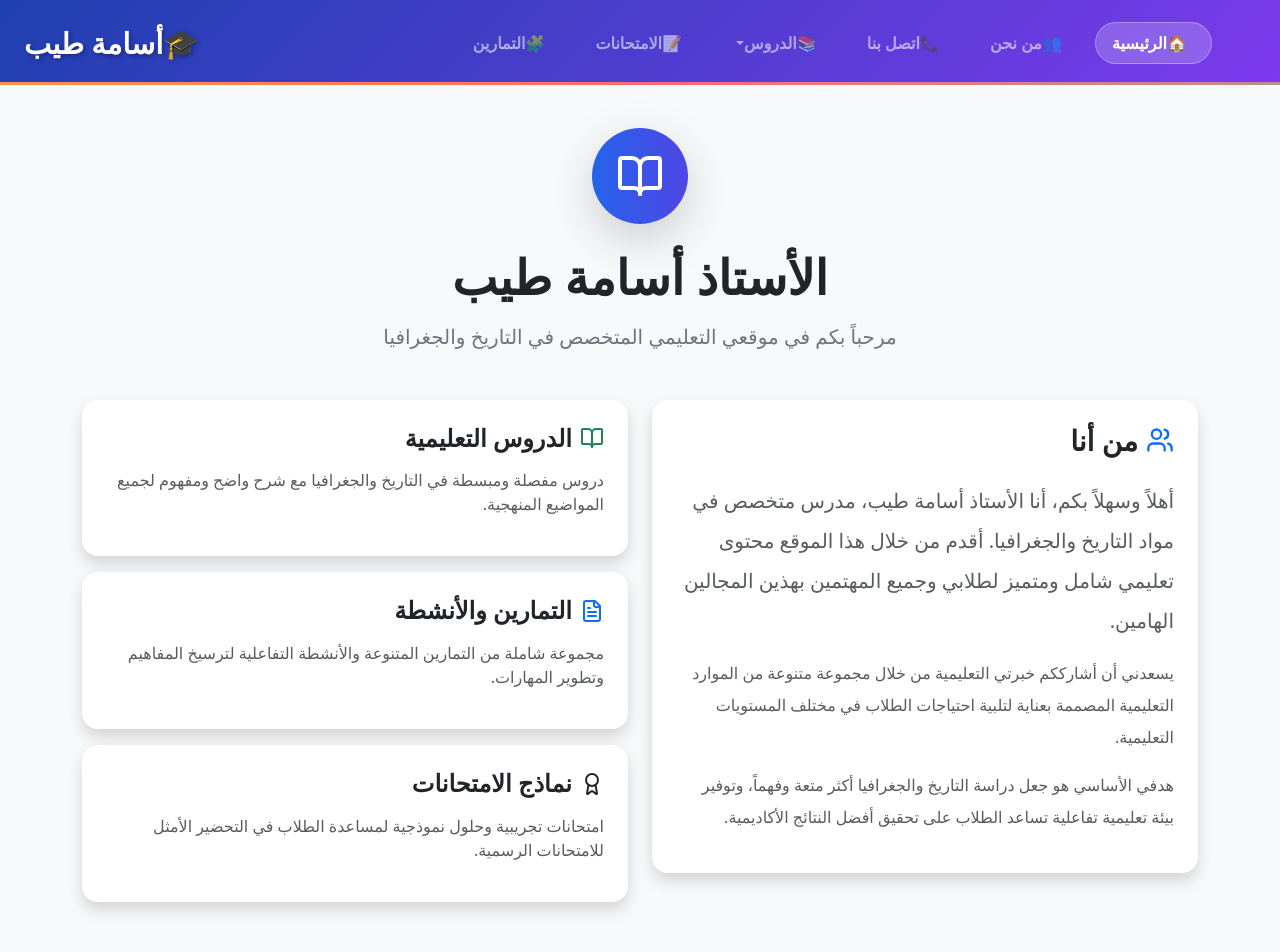
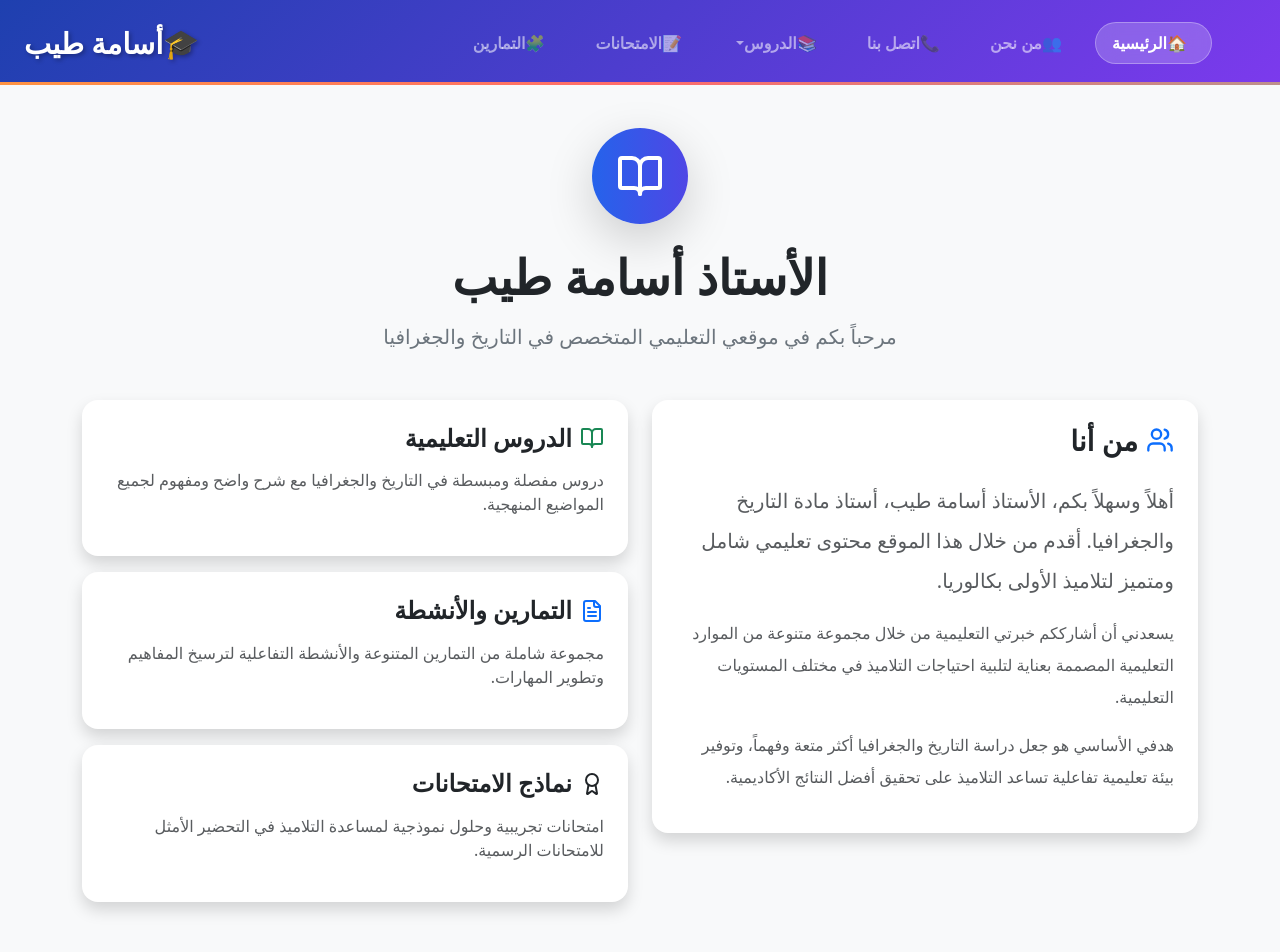
Before and after one commit to bakirmohammed1234/Platform_Education, a React (Vite) app: page /About in a window 1280 px wide. Shown: the top 952 px of the page. Built offline with nearby package versions, Linux system fonts and the light colour scheme; no server answers.

Commit message:
maintenace

```diff
--- a/src/pages/About.jsx
+++ b/src/pages/About.jsx
@@ -28,16 +28,16 @@ const About = () => {
               </h2>
               <div className="text-muted lh-lg">
                 <p className="fs-5">
-                  أهلاً وسهلاً بكم، أنا الأستاذ أسامة طيب، مدرس متخصص في مواد التاريخ والجغرافيا.
-                  أقدم من خلال هذا الموقع محتوى تعليمي شامل ومتميز لطلابي وجميع المهتمين بهذين المجالين الهامين.
+                  أهلاً وسهلاً بكم،  الأستاذ أسامة طيب، أستاذ مادة التاريخ والجغرافيا.
+                  أقدم من خلال هذا الموقع محتوى تعليمي شامل ومتميز لتلاميذ الأولى بكالوريا.
                 </p>
                 <p>
                   يسعدني أن أشارككم خبرتي التعليمية من خلال مجموعة متنوعة من الموارد التعليمية المصممة
-                  بعناية لتلبية احتياجات الطلاب في مختلف المستويات التعليمية.
+                  بعناية لتلبية احتياجات التلاميذ في مختلف المستويات التعليمية.
                 </p>
                 <p>
                   هدفي الأساسي هو جعل دراسة التاريخ والجغرافيا أكثر متعة وفهماً، وتوفير بيئة تعليمية
-                  تفاعلية تساعد الطلاب على تحقيق أفضل النتائج الأكاديمية.
+                  تفاعلية تساعد التلاميذ على تحقيق أفضل النتائج الأكاديمية.
                 </p>
               </div>
             </div>
@@ -71,7 +71,7 @@ const About = () => {
                 نماذج الامتحانات
               </h3>
               <p className="text-muted">
-                امتحانات تجريبية وحلول نموذجية لمساعدة الطلاب في التحضير الأمثل للامتحانات الرسمية.
+                امتحانات تجريبية وحلول نموذجية لمساعدة التلاميذ في التحضير الأمثل للامتحانات الرسمية.
               </p>
             </div>
           </div>
--- a/src/pages/Contact.jsx
+++ b/src/pages/Contact.jsx
@@ -93,7 +93,7 @@ const Contact = () => {
                     <div className="bg-secondary text-white p-2 rounded ms-2">
                       <MapPin size={20} />
                     </div>
-                    <span className="fw-medium text-dark">المغرب، الرباط</span>
+                    <span className="fw-medium text-dark">المغرب، الدار البيضاء</span>
                   </div>
                   <div className="d-flex align-items-center">
                     <div className="bg-warning text-white p-2 rounded ms-2">
--- a/src/pages/courses/CoursesTable.jsx
+++ b/src/pages/courses/CoursesTable.jsx
@@ -182,18 +182,19 @@ const CoursesTable = ({title,courseList=[]}) => {
                         #
                       </th>
                       <th className="py-4 px-4 fw-bold" style={{ width: '50%' }}>
-                        📖 عنوان الدورة
+                        📖 عنوان الدرس
                       </th>
                      <th className="py-4 px-4 fw-bold text-center" style={{ borderRadius: '0 15px 0 0', width: '25%' }}>
                         📄 ملف PDF
                       </th>
                       <th className="py-4 px-4 fw-bold text-center" style={{ borderRadius: '0 15px 0 0', width: '25%' }}>
-                        📄 المصتلحات                      </th>
+                        📄 المصطلحات                    </th>
 
                         {
                           currentUser?(<th className="py-4 px-4 fw-bold text-center" style={{ borderRadius: '0 15px 0 0', width: '25%' }}>
                         📄 التحكم                  </th>):<></>
                         }
+
 
                     </tr>
                   </thead>
--- a/src/pages/examens/ExamensTable.jsx
+++ b/src/pages/examens/ExamensTable.jsx
@@ -183,13 +183,13 @@ const ExamensTable= ({title,examenList=[]}) => {
                         #
                       </th>
                       <th className="py-4 px-4 fw-bold" style={{ width: '50%' }}>
-                        📖 عنوان الدورة
+                        📖 العنوان
                       </th>
                      <th className="py-4 px-4 fw-bold text-center" style={{ borderRadius: '0 15px 0 0', width: '25%' }}>
                         📄 ملف PDF
                       </th>
                       <th className="py-4 px-4 fw-bold text-center" style={{ borderRadius: '0 15px 0 0', width: '25%' }}>
-                        📄 المصتلحات                      </th>
+                        📄 المصطلحات                      </th>
 
                         {
                           currentUser?(<th className="py-4 px-4 fw-bold text-center" style={{ borderRadius: '0 15px 0 0', width: '25%' }}>
--- a/src/pages/exercices/ExercicesTable.jsx
+++ b/src/pages/exercices/ExercicesTable.jsx
@@ -174,13 +174,13 @@ const ExercicesTable= ({title, exercicesList=[]}) => {
                         #
                       </th>
                       <th className="py-4 px-4 fw-bold" style={{ width: '50%' }}>
-                        📖 عنوان الدورة
+                        📖العنوان
                       </th>
                      <th className="py-4 px-4 fw-bold text-center" style={{ borderRadius: '0 15px 0 0', width: '25%' }}>
                         📄 ملف PDF
                       </th>
                       <th className="py-4 px-4 fw-bold text-center" style={{ borderRadius: '0 15px 0 0', width: '25%' }}>
-                        📄 المصتلحات                      </th>
+                        📄 المصطلحات                      </th>
 
                         {
                           currentUser?(<th className="py-4 px-4 fw-bold text-center" style={{ borderRadius: '0 15px 0 0', width: '25%' }}>
```
